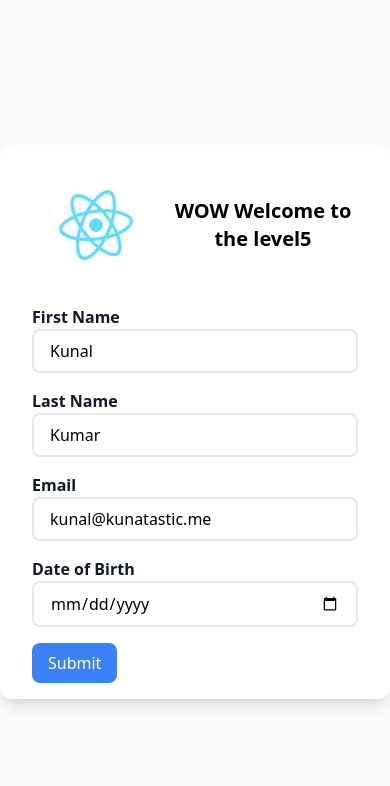
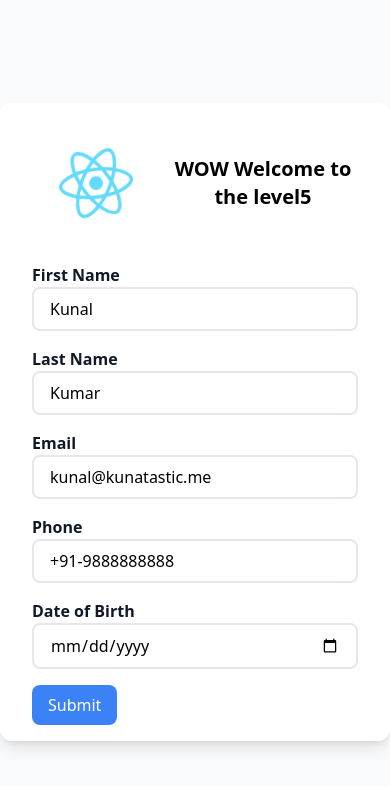
Before and after one commit to kunatastic/yeah-react, a React (Create React App) app: page / in a window 390 px wide. Shown: the top 786 px of the page. Built offline with nearby package versions, Linux system fonts and the light colour scheme.

Commit message:
add: phone

```diff
--- a/src/data/FormField.ts
+++ b/src/data/FormField.ts
@@ -21,6 +21,11 @@ export const FormFields: IFormFields[] = [
     data: "kunal@kunatastic.me",
   },
   {
+    label: "Phone",
+    type: "tel",
+    data: "+91-9888888888",
+  },
+  {
     label: "Date of Birth",
     type: "date",
     data: "",
```
